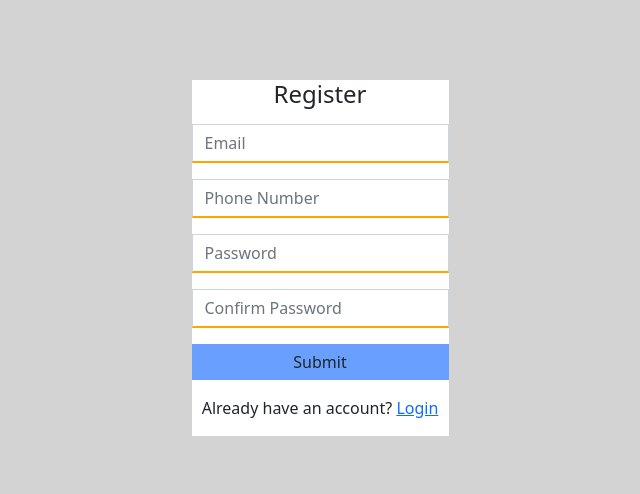
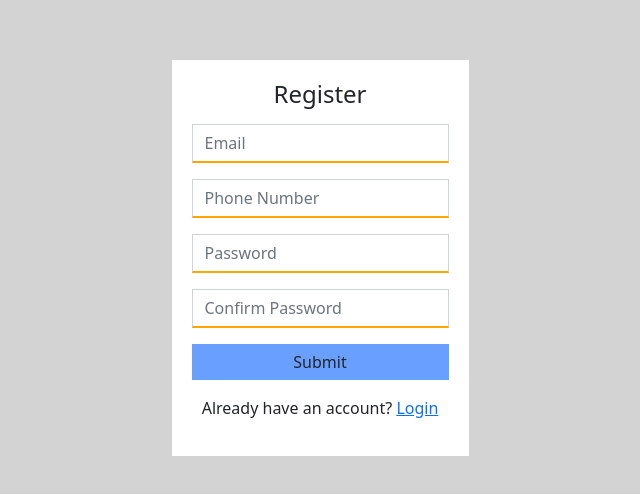
Before and after one commit to ayushraval24/Inventory-Management, a React (Create React App) app: page /register in a window 1280 px wide. Shown: the part 142-636 px from the top of the page, without its empty margins (320-960 px from the left). Built offline with nearby package versions, Linux system fonts and the light colour scheme; no server answers.

Commit message:
Image upload

```diff
--- a/src/pages/ProductDetails.js
+++ b/src/pages/ProductDetails.js
@@ -24,7 +24,7 @@ const ProductDetails = () => {
 
   useEffect(() => {
     if (productData?.image) {
-      const destination = `${process.env.REACT_APP_API_BASE_URL}/public/uploads/products/${productData.image}`;
+      const destination = `${process.env.REACT_APP_PRODUCT_IMAGES}/${productData.image}`;
       setDestination(destination);
     } else {
       setDestination(Default);
--- a/src/pages/auth/Auth.css
+++ b/src/pages/auth/Auth.css
@@ -9,7 +9,7 @@
 
 .login_form{
     background-color: white;
-    /* padding: 20px; */
+    padding: 20px;
 }
 
 .report_form{
--- a/src/redux/actions/addProductAction.js
+++ b/src/redux/actions/addProductAction.js
@@ -22,7 +22,7 @@ export const fetchAddProduct = (data, navigate) => (dispatch, getState) => {
   postApi(`/products`, data, true)
     .then((res) => {
       dispatch(fetchAddProductSuccess(res));
-      // navigate(`/product-details/${res?.data?.data?._id}`);
+      navigate(`/product-details/${res?.data?.data?._id}`);
       toast.success(res?.data?.message);
     })
     .catch((err) => {
```
